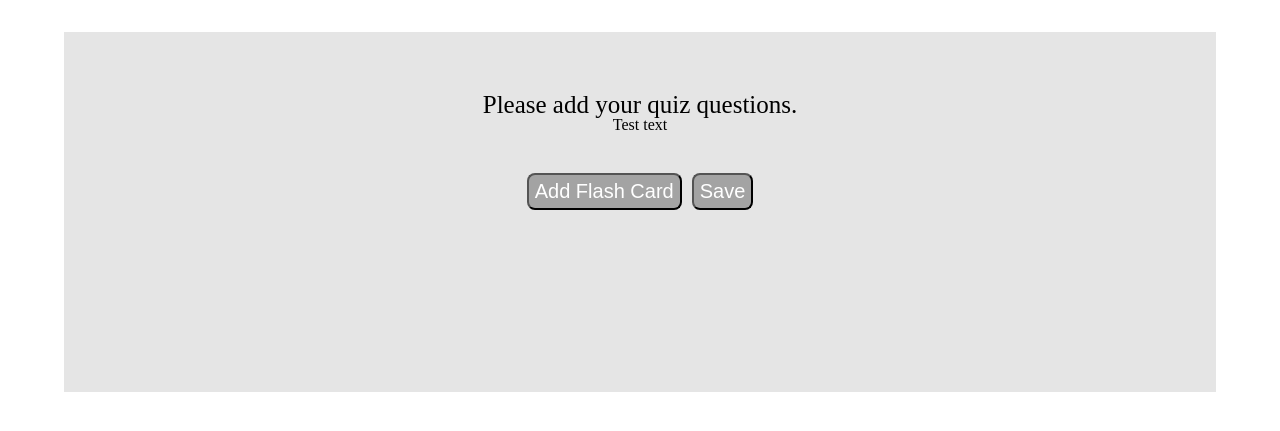
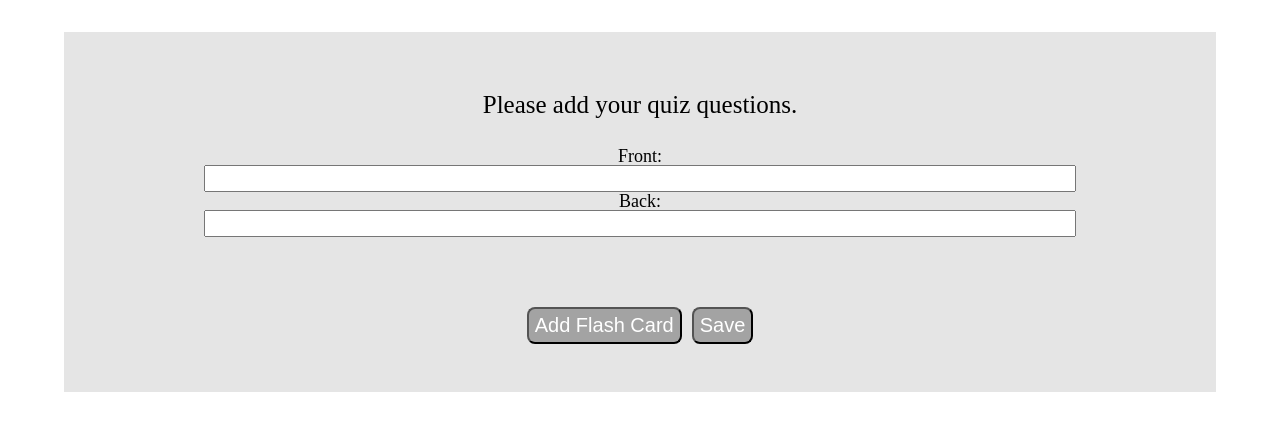
Before and after one commit to AbcAbcwebd/Flashcard-Generator, a plain HTML site: page index.html in a window 1280 px wide. Both pictures are taken after a click on the button "Standard". Shown: the part 53-484 px from the top of the page. Drawn offline with nearby package versions, Linux system fonts and the light colour scheme.

Commit message:
First half functionality built out.

```diff
--- a/app.js
+++ b/app.js
@@ -1,12 +1,37 @@
 var quizType;
 
 function generateBasicQuestionInput(){
-	var basicQuestionInput = $('<div>').attr('class', 'basic-question-input-element').text("Test text");
-//	var frontInput = $('<input>').value('Front').attr('class', 'front-input');
-//	var backInput = $('<input>').value('Back').attr('class', 'back-input');
-//	basicQuestionInput.append(frontInput);
-//	basicQuestionInput.append(backInput);
+	var basicQuestionInput = $('<div>').attr('class', 'basic-question-input-element');
+	var frontLabel = $('<p>').text("Front: ").css('font-size', '18px');
+	var frontInput = $('<input>').attr('class', 'front-input');
+	var backLabel = $('<p>').text("Back: ").css('font-size', '18px');
+	var backInput = $('<input>').attr('class', 'back-input');
+	basicQuestionInput.append(frontLabel);
+	basicQuestionInput.append(frontInput);
+	basicQuestionInput.append(backLabel);
+	basicQuestionInput.append(backInput);
 	return basicQuestionInput;
+};
+
+function generateClozeQuestionInput(){
+	var clozeQuestionInput = $('<div>').attr('class', 'cloze-question-input-element');
+	var fullTextLabel = $('<p>').text("Full text: ").css('font-size', '18px');
+	var fullTextInput = $('<input>').attr('class', 'full-text-input');
+	var hiddenPhraseLabel = $('<p>').text("Phrase to hide: ").css('font-size', '18px');
+	var hiddenPhraseInput = $('<input>').attr('class', 'hidden-phrase-input');
+	clozeQuestionInput.append(fullTextLabel);
+	clozeQuestionInput.append(fullTextInput);
+	clozeQuestionInput.append(hiddenPhraseLabel);
+	clozeQuestionInput.append(hiddenPhraseInput);
+	return clozeQuestionInput;
+};
+
+function addQuestionInput(){
+	if (quizType === "standard"){
+		$('#question-input-holder').append(generateBasicQuestionInput());
+	} else if (quizType === "cloze") {
+		$('#question-input-holder').append(generateClozeQuestionInput());
+	};
 };
 
 function takeQuizInput(){
@@ -20,12 +45,7 @@ function takeQuizInput(){
 	$('#display-holder').append(addQuestionButton);
 	$('#display-holder').append(saveButton);
 
-	if (quizType === "standard"){
-		console.log("Standard");
-		$('#question-input-holder').append(generateBasicQuestionInput());
-
-	};
-
+	addQuestionInput();
 };
 
 $( document ).ready(function() {
@@ -33,4 +53,8 @@ $( document ).ready(function() {
     	quizType = $(this).data('selector');
     	takeQuizInput();
     });
+
+    $("body").on("click", "#add-question-btn", function(){
+	    addQuestionInput();
+	});
 });
--- a/assets/css/style.css
+++ b/assets/css/style.css
@@ -1,5 +1,5 @@
 #display-holder {
-	height: 300px;
+	min-height: 300px;
 	width: 90%;
 	background: #e5e5e5;
 	margin-left: 5%;
@@ -34,6 +34,7 @@ header h1 {
 	background: #a3a3a3;
 	color: white;
 	border-radius: 8px;
+	margin-bottom: 30px;
 }
 
 #display-holder button:hover {
@@ -41,3 +42,13 @@ header h1 {
 	color: black;
 	border-radius: 50%;
 }
+
+.basic-question-input-element, .cloze-question-input-element {
+	margin-top: 30px;
+	margin-bottom: 30px;
+}
+
+#display-holder input {
+	width: 75%;
+	font-size: 18px;
+}
```
